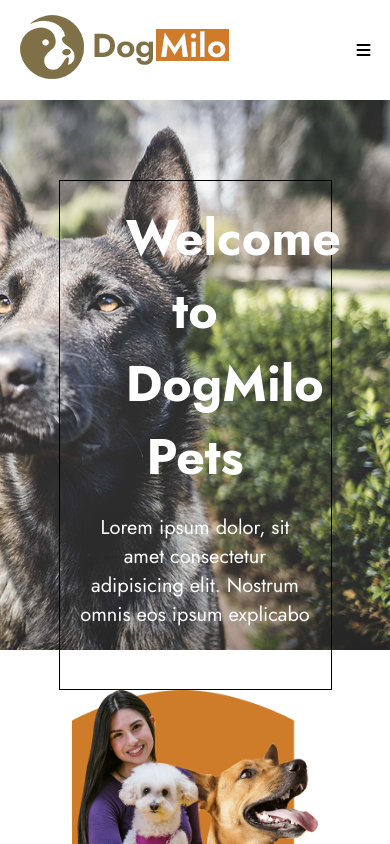
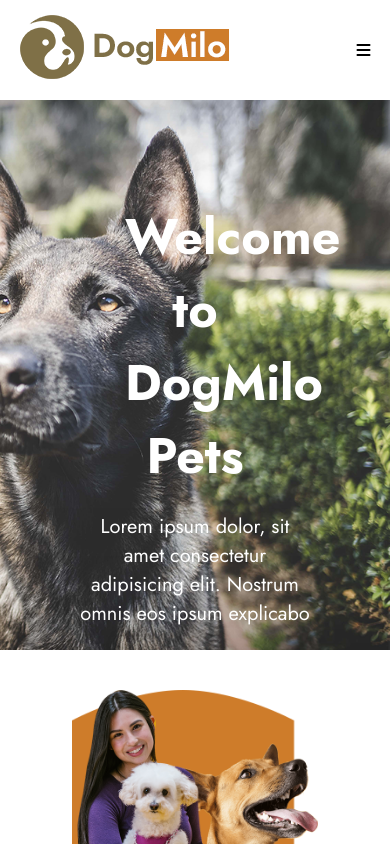
Before and after one commit to FraCuboni/proj-html-vuejs, a Vue app: page / in a window 390 px wide. Shown: the top 844 px of the page. Built offline with nearby package versions, Linux system fonts and the light colour scheme.

Commit message:
fix: Jumbo border fixed

```diff
--- a/src/components/AppJumbo.vue
+++ b/src/components/AppJumbo.vue
@@ -170,9 +170,6 @@ export default{
       display: flex;
       padding-top: 80px;
 
-      &.cont-jumbo>*{
-        border: 1px solid black;
-      }
     }
     .text-container{
       padding: 20px;
@@ -203,7 +200,6 @@ export default{
       justify-content: center;
 
       &.cont-jumbo>*{
-        border: 1px solid black;
         width: 100%;
       }
       .text-container{
```
